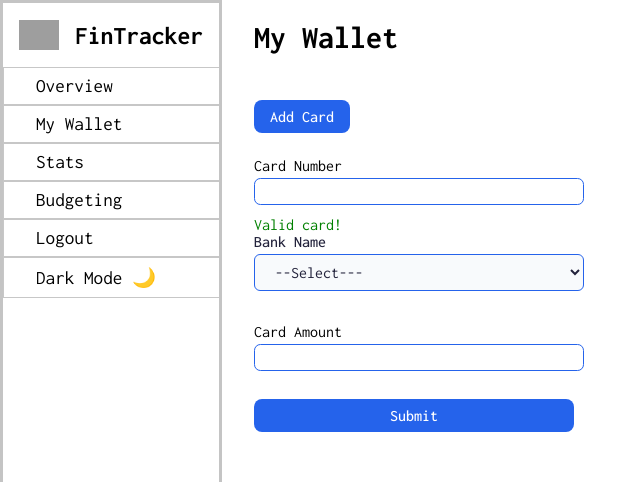
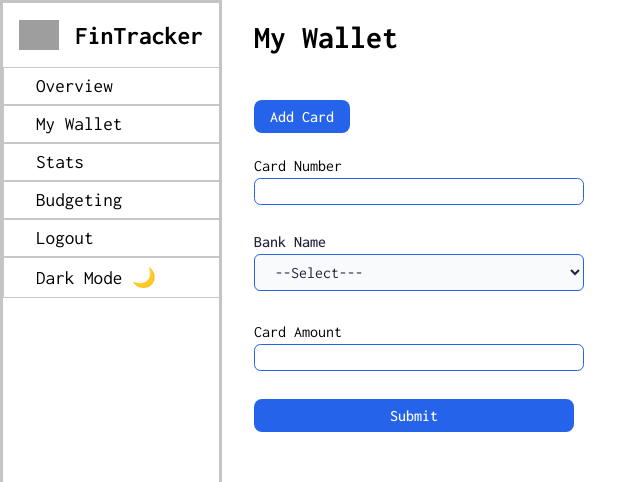
Before and after one commit to xinsheng04/fin-tracker, a React (Vite) app: page /MyWallet in a window 1280 px wide. Both pictures are taken after a click on the button "Add Card". Shown: the top 482 px of the page, without its empty margins (0-644 px from the left). Built offline with nearby package versions, Linux system fonts and the light colour scheme; grey boxes are pictures that could not be loaded.

Commit message:
regex has been added, changed all the cardno type to string

```diff
--- a/src/components/input/Input.tsx
+++ b/src/components/input/Input.tsx
@@ -4,7 +4,7 @@ import styles from './input.module.css';
 
 type InputProps = React.InputHTMLAttributes<HTMLInputElement>& {
   label:string;
-  value?:number;
+  value?:string;
   onChange?:(e:React.ChangeEvent<HTMLInputElement>)=>void;
 
 
--- a/src/pages/MyWallet/MyWalletPage.tsx
+++ b/src/pages/MyWallet/MyWalletPage.tsx
@@ -13,7 +13,7 @@ const MyWallet = () => {
   const [errs, setErrs] = useState<Record<string, string>>({});
 
   // two way binding for card number input
-  const [cardNoErr, setCardNoErr] = useState<number>();
+  const [cardNoErr, setCardNoErr] = useState<string>();
 
   function handleClickAddCard() {
     setAddCard(!addCard);
@@ -23,6 +23,13 @@ const MyWallet = () => {
   useEffect(() => {
     if (cardNoErr !== undefined && cardNoErr !== null) {
       const cardStr = String(cardNoErr);
+
+      // Check for non-digit characters
+      if (!/^\d*$/.test(cardStr)) {
+        setErrs(prev => ({ ...prev, cardLen: "Card number must contain only digits" }));
+        return;
+      }
+
       if (cardStr.length > 0 && cardStr.length !== 16) {
         setErrs(prev => ({ ...prev, cardLen: "Card number must be 16 digits" }));
       } else {
@@ -44,9 +51,10 @@ const MyWallet = () => {
       newErrs.cardLen = "Card number is invalid"
     }
     // if amount entered is negative
-    if (data.amount <0 ){
-      newErrs.amountNeg ="Amount is negative";
+    if (data.amount < 0) {
+      newErrs.amountNeg = "Amount is negative";
     }
+
     return newErrs;
   }
 
@@ -66,7 +74,7 @@ const MyWallet = () => {
     setErrs({});
     console.log('Form successfully filled');
     dispatch(addNewCard({
-      bankName: String(rawData.bankName), cardNo: Number(rawData.card), amount: Number(rawData.amount)
+      bankName: String(rawData.bankName), cardNo: String(rawData.card), amount: Number(rawData.amount)
     })
     )
   }
@@ -83,9 +91,17 @@ const MyWallet = () => {
         <div>
           {addCard &&
             <form className={styles.form} onSubmit={handleFormSubmission}>
-              <Input label="Card Number" name="card" type="text" value={cardNoErr} onChange={(e) => setCardNoErr(Number(e.target.value))} />
+              <Input
+                label="Card Number"
+                name="card"
+                type="text"
+                value={cardNoErr}
+                onChange={(e) => setCardNoErr(String(e.target.value))}
+              />
               {errs.card && <p>{errs.card}</p>}
-              {!errs.cardLen&& <p style={{ color: "green" }}>Valid card!</p>}
+              {cardNoErr && cardNoErr.length === 16 && !errs.cardLen && (
+                <p style={{ color: "green" }}>Valid card!</p>
+              )}
               {errs.cardLen && <p>{errs.cardLen}</p>}
               <Dropdown
                 label="Bank Name"
--- a/src/store/myWallet.ts
+++ b/src/store/myWallet.ts
@@ -3,7 +3,7 @@ import type { PayloadAction } from '@reduxjs/toolkit';
 // defining the share of the card
 interface Card{
   bankName: string
-  cardNo : number
+  cardNo : string
   amount: number
 }
 
@@ -23,7 +23,7 @@ const myWalletSlice = createSlice({
   initialState,
   reducers: {
     // Adding a card to the store
-    addAmountToCard(state,action:PayloadAction<{cardNo:number; amount:number}>){
+    addAmountToCard(state,action:PayloadAction<{cardNo:string; amount:number}>){
       const {cardNo, amount}= action.payload;
       const card = state.bankAccounts.find((c)=> c.cardNo === cardNo)
         if(card){
@@ -37,7 +37,7 @@ const myWalletSlice = createSlice({
     },
 
     // Removing a Card
-    deleteCard (state,action:PayloadAction<{cardNo:number}>){
+    deleteCard (state,action:PayloadAction<{cardNo:string}>){
       const {cardNo} = action.payload;
       state.bankAccounts= state.bankAccounts.filter(card=> card.cardNo !== cardNo);
     }
```
